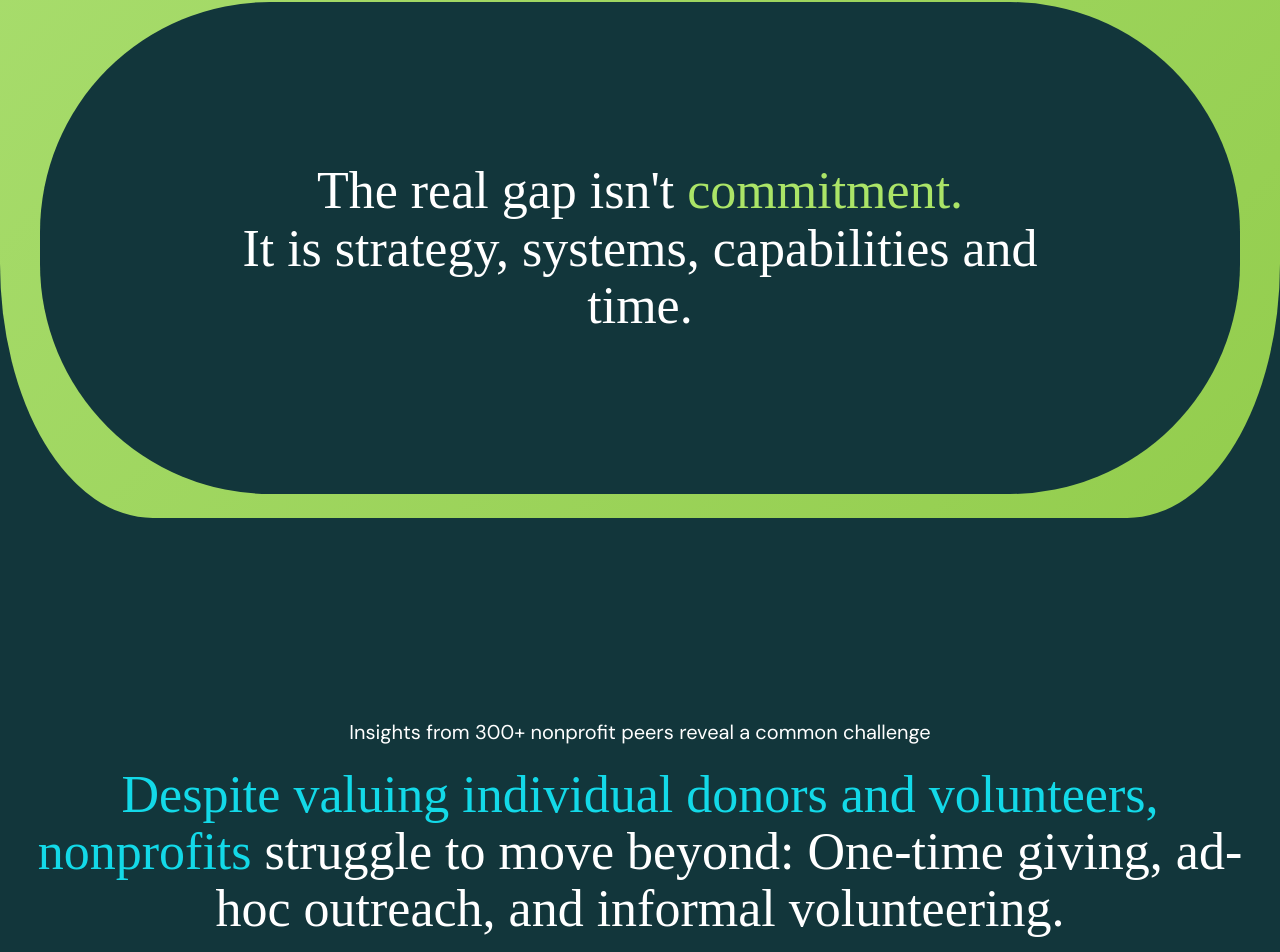
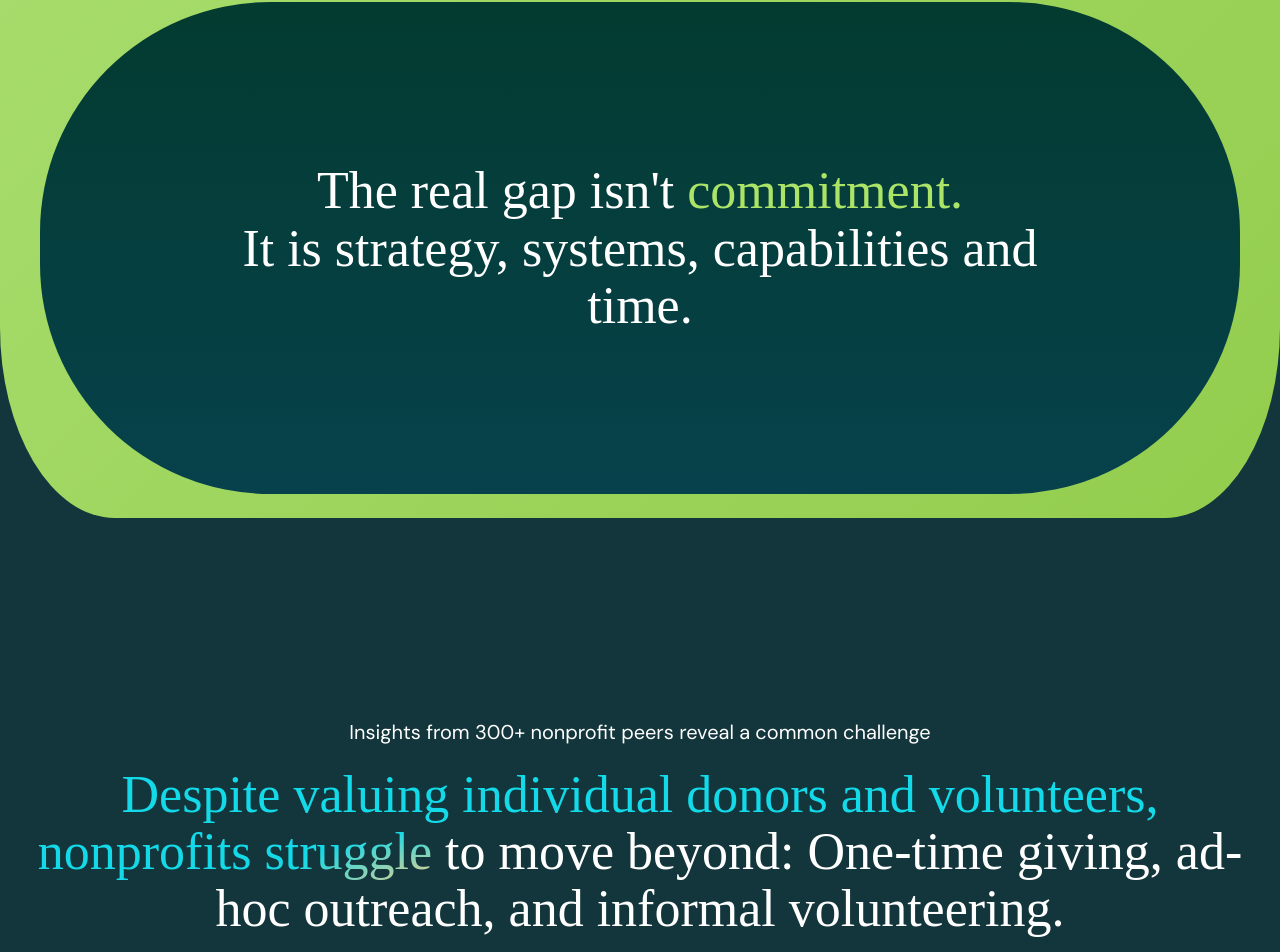
Before and after one commit to Soumya975p/Giving-new-repo, a Next.js app: page /field-guide in a window 1280 px wide. Shown: the part 3326-4278 px from the top of the page. Built offline with nearby package versions, Linux system fonts and the light colour scheme; a web font is replaced by a local one.

Commit message:
changes intro

```diff
--- a/components/field-guide/InsightsSection.module.css
+++ b/components/field-guide/InsightsSection.module.css
@@ -16,8 +16,8 @@
   padding: 24px 40px;
   position: relative;
   overflow: hidden;
-  border-top-left-radius: 750px;
-  border-top-right-radius: 750px;
+  border-top-left-radius: 999px;
+border-top-right-radius: 999px;
   border-bottom-left-radius: 14%;
   border-bottom-right-radius: 14%;
 
@@ -61,8 +61,13 @@ color: #fff;
 
 }
 .insightsSection .gColor{
-color: gradient(108.63% 108.63% at 117.78% 116.39%, #FFCD86 15.38%, #13D9E8 100%) /* warning: gradient uses a rotation that is not supported by CSS and may not behave as expected */;
+    /* background: radial-gradient(circle, #0fb8c5 0, #93cd4d 100%); */
+    background: radial-gradient(108.63% 108.63% at 117.78% 116.39%, #FFCD86 15.38%, #13D9E8 100%) /* warning: gradient uses a rotation that is not supported by CSS and may not behave as expected */;
 
+    -webkit-background-clip: text;
+    -webkit-text-fill-color: transparent;
+    background-clip: text;
+    color: transparent;
 }
 
 /* Top Section - Circle */
@@ -289,7 +294,7 @@ color: gradient(108.63% 108.63% at 117.78% 116.39%, #FFCD86 15.38%, #13D9E8 100%
 
 /* Quote Section */
 .quoteSection {
-  background: #12363B;
+  background: linear-gradient(0deg, #031947 -39.61%, #07424E -6.94%, #033B30 100%);
   border-radius: 80px;
   padding: 160px;
   text-align: center;
--- a/components/field-guide/InspiredSection.module.css
+++ b/components/field-guide/InspiredSection.module.css
@@ -15,8 +15,8 @@ background-position: top center;
   padding: 24px 40px;
   position: relative;
   overflow: hidden;
-  border-top-left-radius: 750px;
-  border-top-right-radius: 750px;
+border-top-left-radius: 999px;
+border-top-right-radius: 999px;
   border-bottom-left-radius: 14%;
   border-bottom-right-radius: 14%;
 
@@ -254,7 +254,8 @@ text-decoration: none;
 
 /* Quote Section */
 .quoteSection {
-  background: #12363B;
+  background: linear-gradient(0deg, #031947 -39.61%, #07424E -6.94%, #033B30 100%);
+
   border-radius: 80px;
   padding: 160px;
   text-align: center;
```
